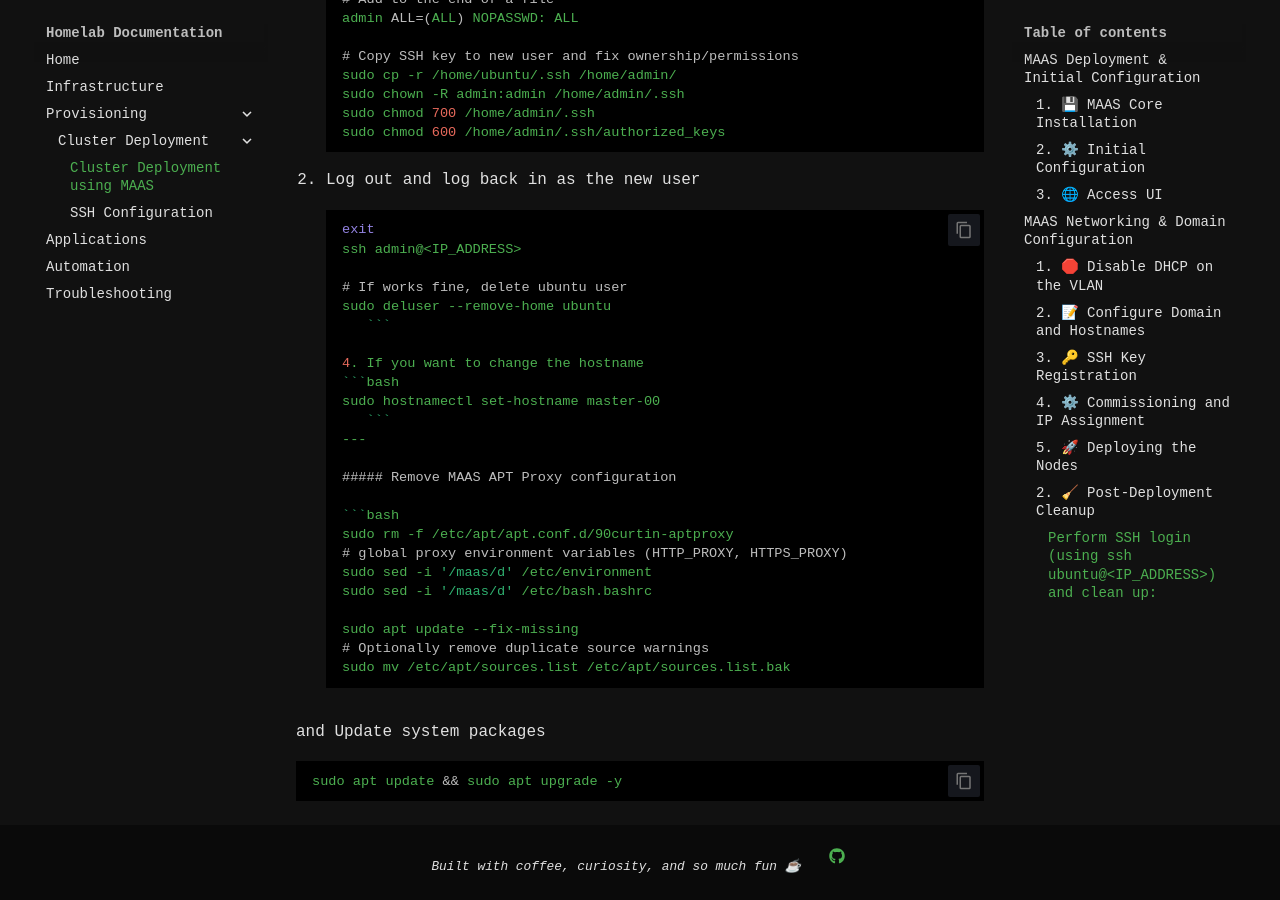
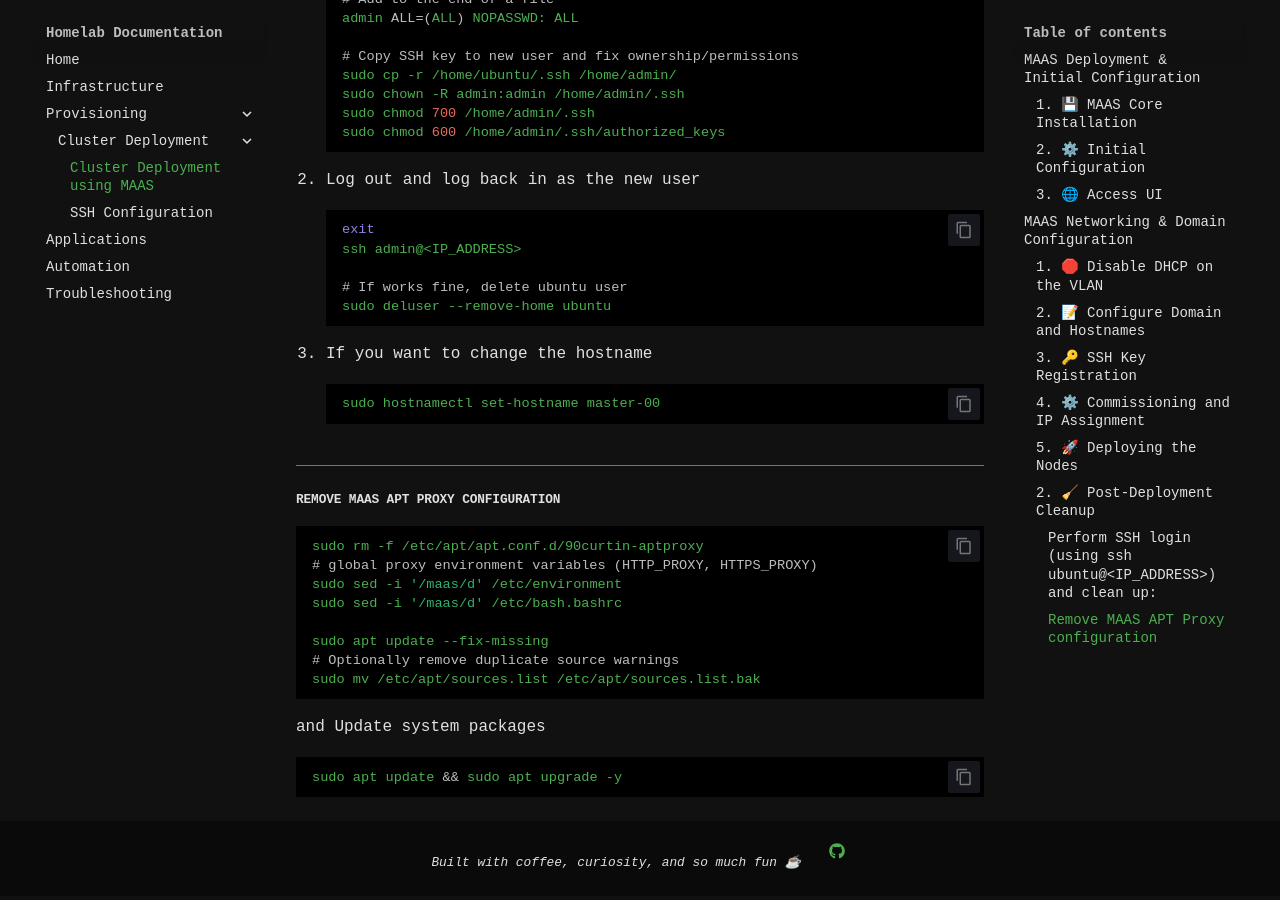
Before and after one commit to kCn3333/homelab, an MkDocs documentation site: the page built from docs/provisioning/Cluster-Deployment/1-cluster-deployment-maas.md, in a window 1280 px wide and 900 px high, scrolled down 2744 px. Built offline with MkDocs 1.6.1 and Material for MkDocs 9.7.7, drawn with Linux system fonts in a browser that asks for light colours; comment, search, counter and statistics services are not loaded.

Commit message:
vault backup: 2025-12-11 12:42:07

````diff
--- a/docs/provisioning/Cluster-Deployment/1-cluster-deployment-maas.md
+++ b/docs/provisioning/Cluster-Deployment/1-cluster-deployment-maas.md
@@ -117,19 +117,19 @@
 sudo chmod 600 /home/admin/.ssh/authorized_keys
 ```
 
-3. Log out and log back in as the new user
+2. Log out and log back in as the new user
 ```bash
 exit
 ssh admin@<IP_ADDRESS>
 
 # If works fine, delete ubuntu user
 sudo deluser --remove-home ubuntu
-   ```
+```
 
-4. If you want to change the hostname
+3. If you want to change the hostname
 ```bash
 sudo hostnamectl set-hostname master-00
-   ```
+```
 ---
 
 ##### Remove MAAS APT Proxy configuration
````
Also changed, not shown: docs/provisioning/Cluster-Deployment/2-ssh-configuration.md (+9 -8 lines).
